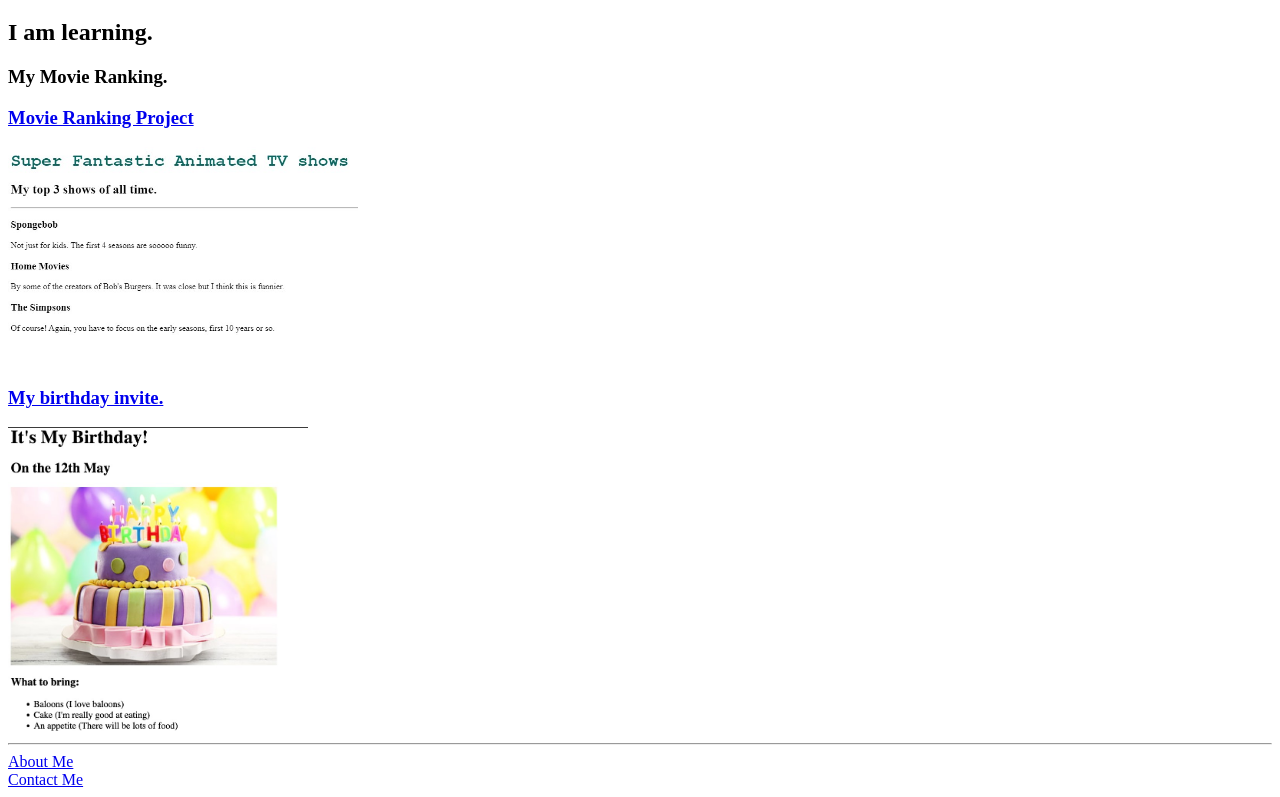
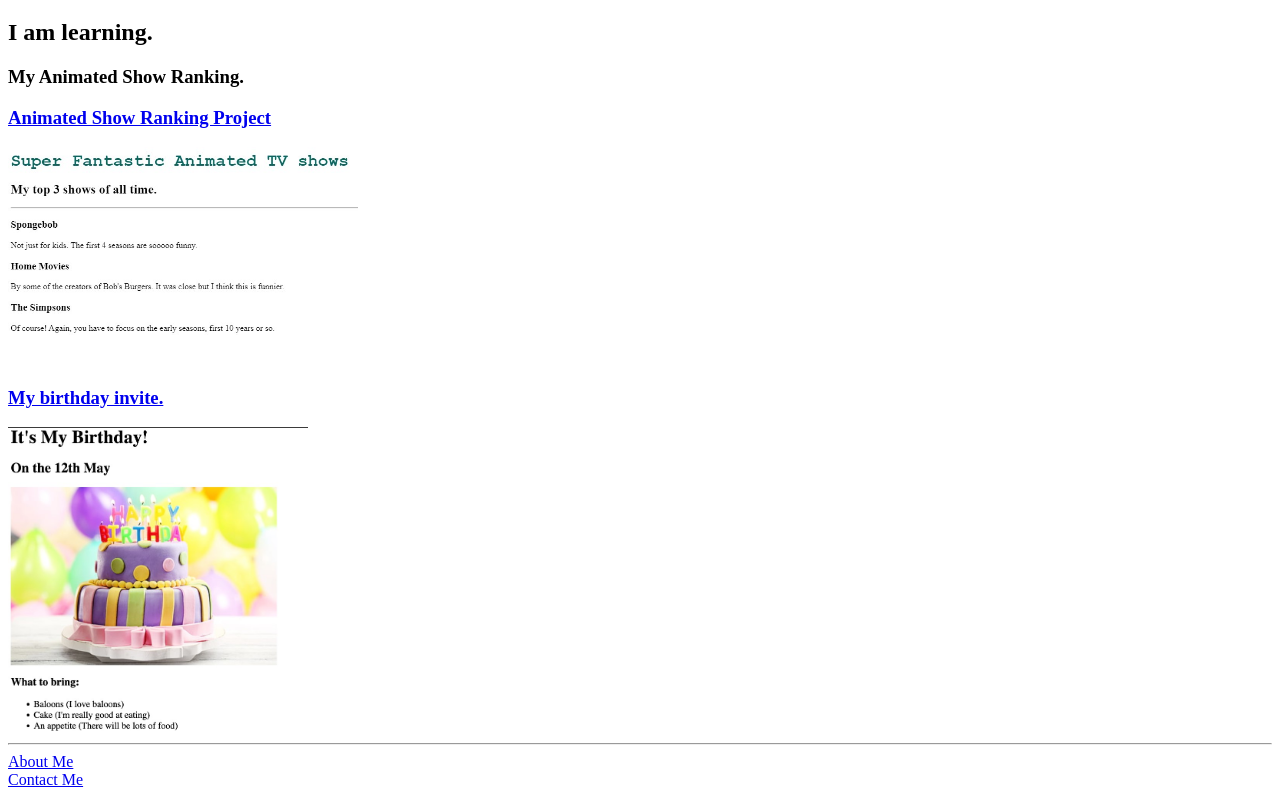
Before and after one commit to lwarrenstl/html-portfolio, a plain HTML site: page index.html in a window 1280 px wide. Shown: the part 61-858 px from the top of the page. Drawn offline with Linux system fonts and the light colour scheme.

Commit message:
Update index.html

```diff
--- a/index.html
+++ b/index.html
@@ -9,8 +9,8 @@
 <body>
    <h1>My Name is Laura</h1>
    <h2>I am learning.</h2>
-   <h3><a hef="../">My Movie Ranking.</a></h3>
-   <h3><a href="./public/movie-ranking.html">Movie Ranking Project</a></h3>
+   <h3><a hef="../">My Animated Show Ranking.</a></h3>
+   <h3><a href="./public/movie-ranking.html">Animated Show Ranking Project</a></h3>
    <img src="./assets/images/My_Show_Ranking.jpg" width="350">
    <h3><a href="./public/birthday-invite.html">My birthday invite.</a></h3>
    <img src="./assets/images/My_Birthday_Invite.jpg" width="300">
```
